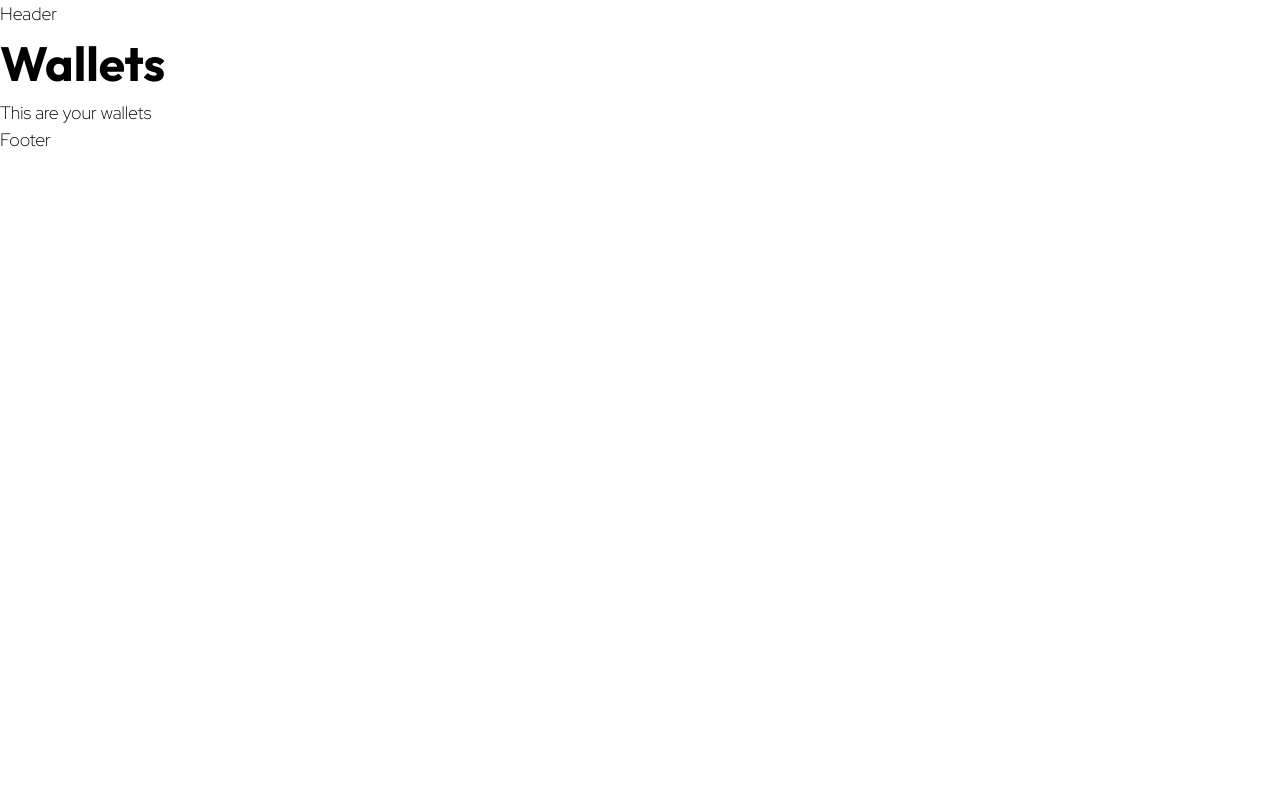
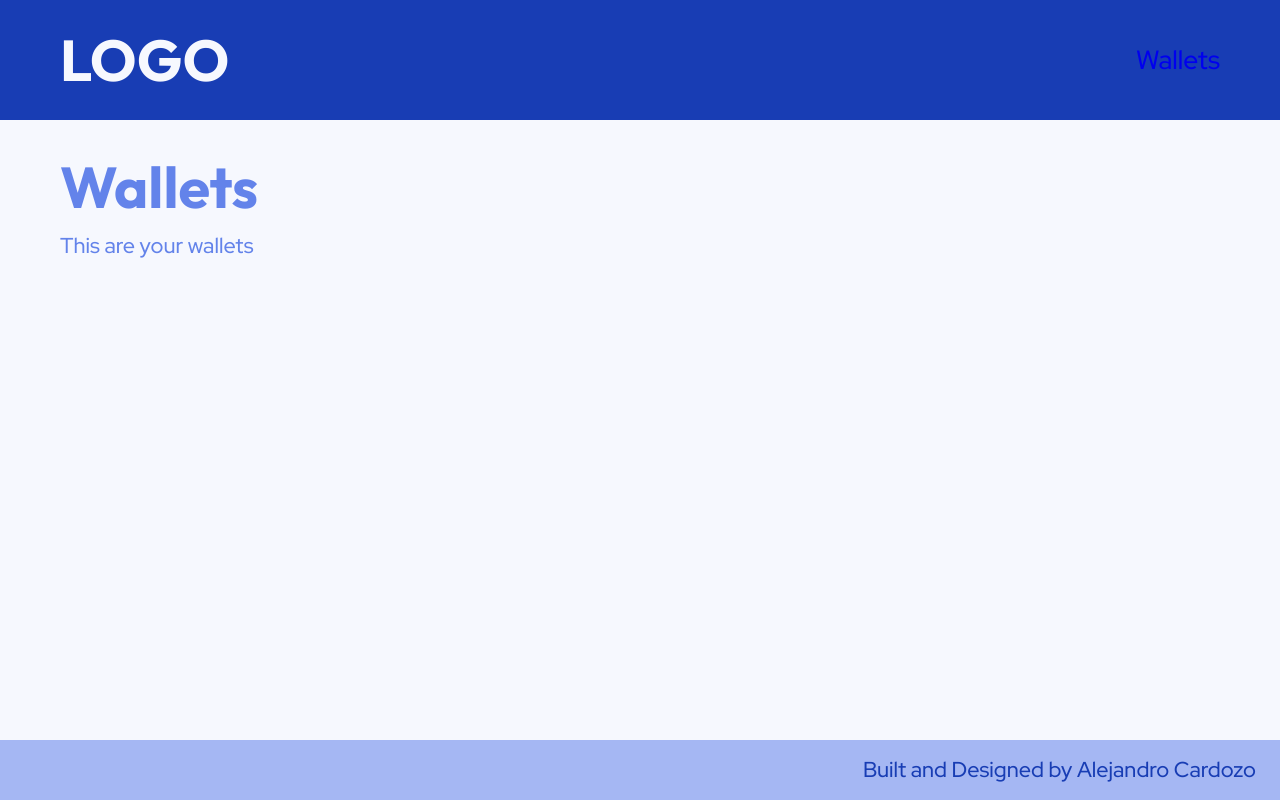
Before and after one commit to Alejandro-Cardozo/WiseWallet, a React (Vite) app: page / in a window 1280 px wide. Built offline with nearby package versions, Linux system fonts and the light colour scheme.

Commit message:
Add a header and a footer components

```diff
--- a/src/components/Footer/Footer.jsx
+++ b/src/components/Footer/Footer.jsx
@@ -1,6 +1,11 @@
+// Styles
+import classes from './Footer.module.css'
+
 const Footer = () => {
   return (
-    <div>Footer</div>
+    <footer className={classes.footer}>
+      <p>Built and Designed by Alejandro Cardozo</p>
+    </footer>
   )
 }
 
--- /dev/null
+++ b/src/components/Footer/Footer.module.css
@@ -0,0 +1,12 @@
+.footer {
+  width: 100%;
+  height: 5rem;
+  position: absolute;
+  bottom: 0;
+  background-color: var(--color-primary-light);
+  color: var(--color-primary-dark);
+  display: flex;
+  align-items: center;
+  justify-content: flex-end;
+  padding: 0 2rem;
+}
--- a/src/components/Header/Header.jsx
+++ b/src/components/Header/Header.jsx
@@ -1,6 +1,20 @@
+// Utilities
+import { Link } from 'react-router-dom'
+// Styles
+import classes from './Header.module.css'
+
 const Header = () => {
   return (
-    <div>Header</div>
+    <header className={classes.header}>
+      <h1>LOGO</h1>
+      <nav>
+        <ul>
+          <li>
+            <Link to='/'>Wallets</Link>
+          </li>
+        </ul>
+      </nav>
+    </header>
   )
 }
 
--- /dev/null
+++ b/src/components/Header/Header.module.css
@@ -0,0 +1,10 @@
+.header {
+  height: 10rem;
+  background-color: var(--color-primary-dark);
+  color: var(--color-light);
+  font-size: var(--font-size-xl);
+  display: flex;
+  align-items: center;
+  justify-content: space-between;
+  padding: 0 5rem;
+}
--- a/src/components/Layout/Layout.jsx
+++ b/src/components/Layout/Layout.jsx
@@ -1,14 +1,20 @@
+// Utils
 import { Outlet } from 'react-router-dom'
+// Components
 import Header from '../Header'
 import Footer from '../Footer'
+// Styles
+import classes from './Layout.module.css'
 
 const Layout = () => {
   return (
-    <div>
+    <>
       <Header />
-      <Outlet />
+      <main className={classes.container}>
+        <Outlet />
+      </main>
       <Footer />
-    </div>
+    </>
   )
 }
 export default Layout
--- /dev/null
+++ b/src/components/Layout/Layout.module.css
@@ -0,0 +1,3 @@
+.container {
+  margin: 2rem 5rem;
+}
--- a/src/index.css
+++ b/src/index.css
@@ -2,13 +2,16 @@
 
 :root {
   /* COLOR VARIABLES */
-  --color-primary: #d3e5ff;
-  --color-primary-light: #e9f2ff;
+  --color-primary: #6383ea;
+  --color-primary-light: #a5b7f3;
+  --color-primary-dark: #183db4;
 
-  --color-secondary: #394657;
-  --color-secondary-light: #52647d;
+  --color-secondary: #6545a4;
+  --color-secondary-light: #8b6fc3;
+  --color-secondary-dark: #422d6c;
 
-  --color-white: #f5f9ff;
+  --color-light: #f6f8fe;
+  --color-dark: #060f2d;
 
   /* FONT VARIABLES */
   --font-primary: 'Red Hat Display', sans-serif;
@@ -25,12 +28,6 @@
   --line-height-sm: 1.2;
   --line-height-md: 1.5;
   --line-height-lg: 1.9;
-
-  /* BREAK POINTS VARIABLES */
-  --bp-largest: 75em;
-  --bp-large: 62.5em;
-  --bp-medium: 50em;
-  --bp-small: 37.5em;
 }
 
 *,
@@ -56,8 +53,9 @@ html {
 }
 
 body {
-  color: var(--color-grey-dark-2);
-  font-weight: 300;
+  color: var(--color-primary);
+  background-color: var(--color-light);
+  font-weight: 500;
   font-size: var(--font-size-md);
   line-height: var(--line-height-md);
   -webkit-font-smoothing: antialiased;
@@ -130,25 +128,25 @@ a:visited {
   color: inherit;
 }
 
-@media only screen and (min-width: var(--bp-largest)) {
+@media only screen and (min-width: 1200px) {
   html {
     font-size: 75%;
   }
 }
 
-@media only screen and (max-width: var(--bp-large)) {
+@media only screen and (max-width: 1024px) {
   html {
     font-size: 62.5%;
   }
 }
 
-@media only screen and (max-width: var(--bp-medium)) {
+@media only screen and (max-width: 768px) {
   html {
     font-size: 56.25%;
   }
 }
 
-@media only screen and (max-width: var(--bp-small)) {
+@media only screen and (max-width: 480px) {
   html {
     font-size: 50%;
   }
```
